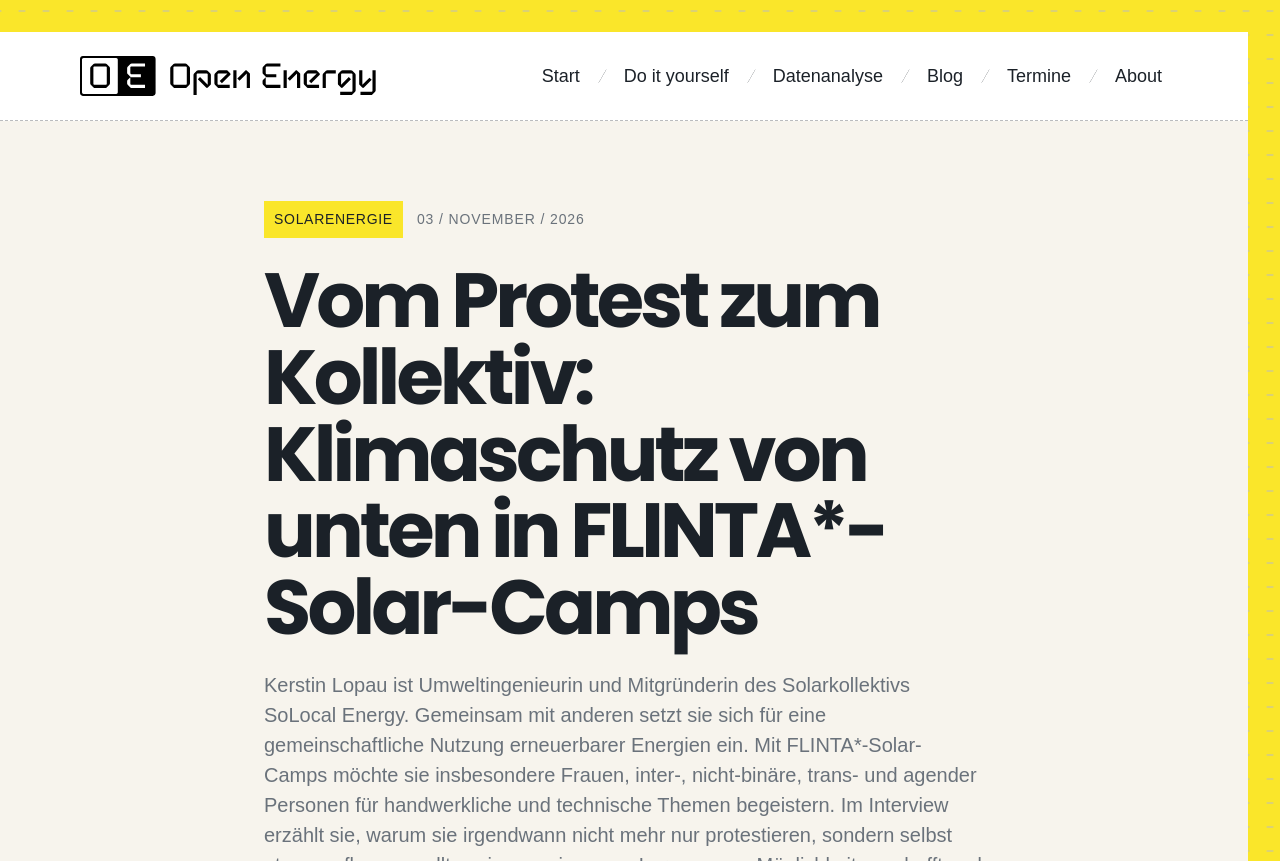
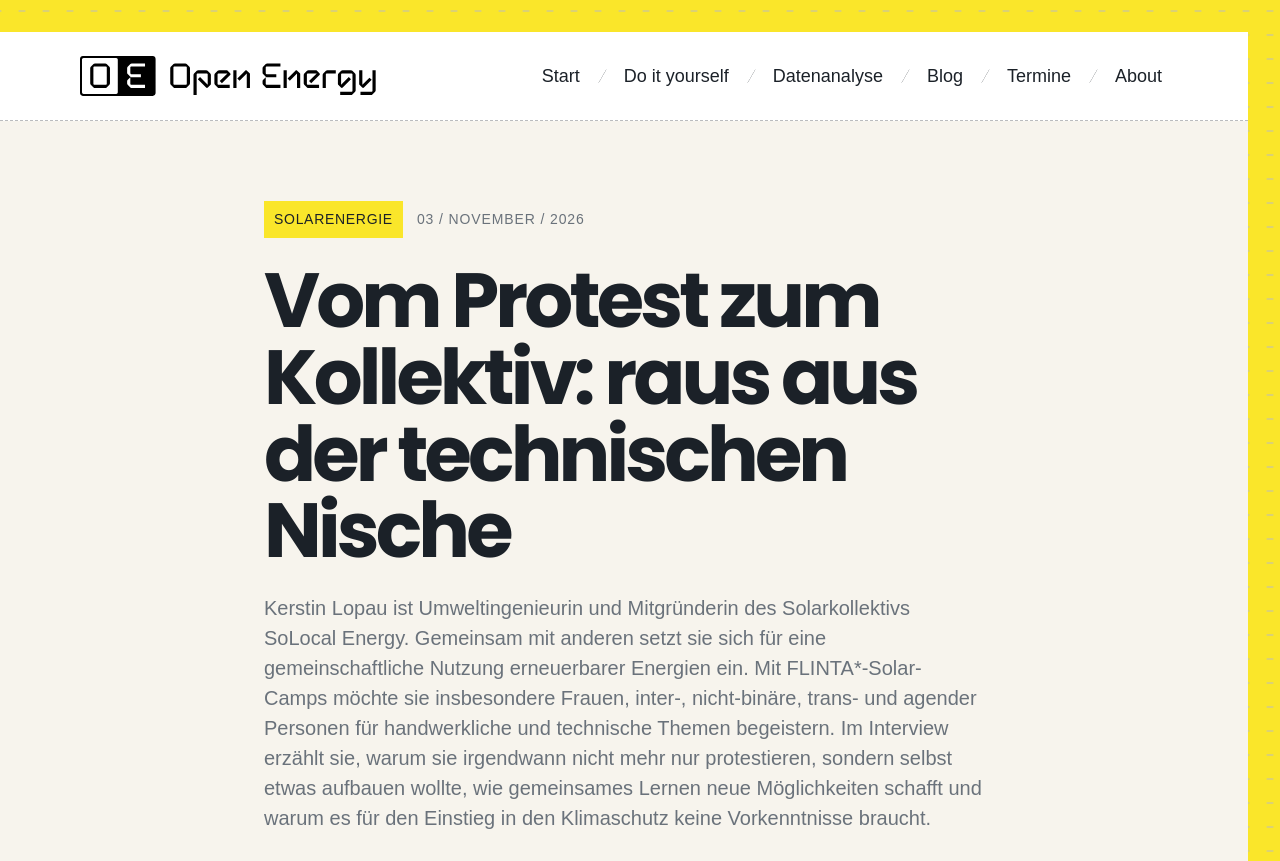
Before and after one commit to okfde/open-energy, a Jekyll site: the page built from _blog/interview-kerstinlopau.md, in a window 1280 px wide and 900 px high, cut to the strip 0-861 px from the top of the window. Built offline with Jekyll 4.4.1, drawn with Linux system fonts in a browser that asks for light colours; some web fonts are replaced.

Commit message:
changed title

```diff
--- a/_blog/interview-kerstinlopau.md
+++ b/_blog/interview-kerstinlopau.md
@@ -1,5 +1,5 @@
 ---
-title: "Vom Protest zum Kollektiv: Klimaschutz von unten in FLINTA*-Solar-Camps"
+title: "Vom Protest zum Kollektiv: raus aus der technischen Nische"
 date: 2026-11-03
 category:
 - Solarenergie
```
